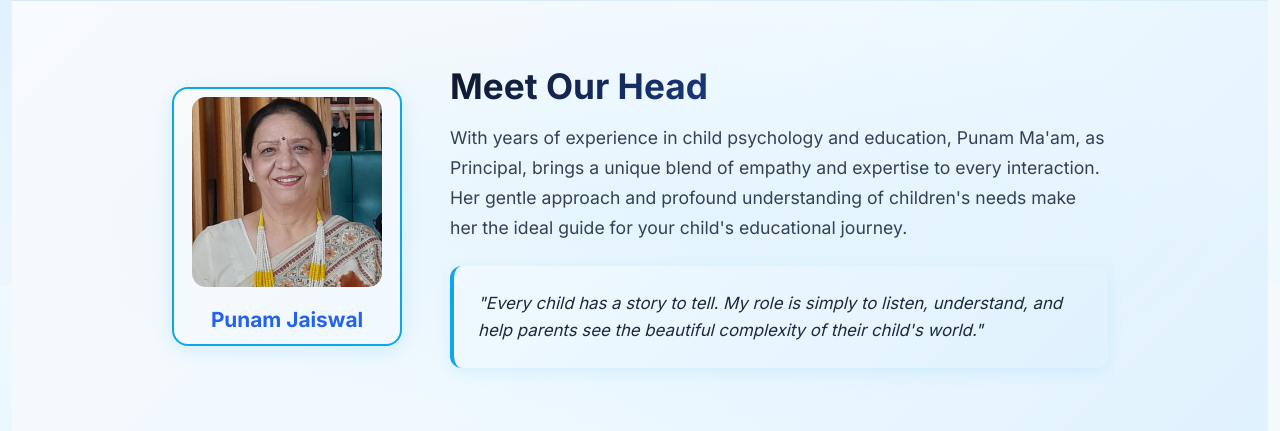
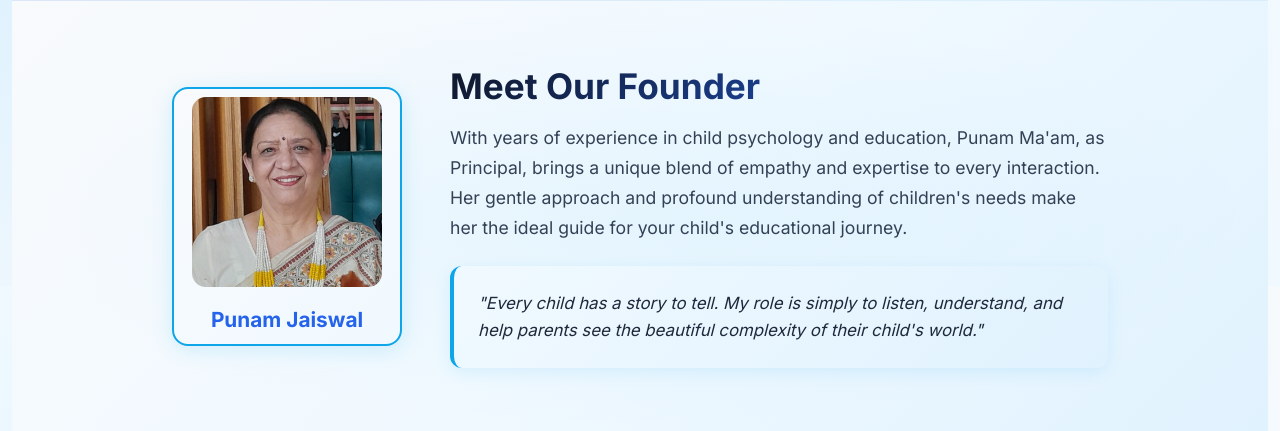
Before and after one commit to Projectworkpls/Final_Obs, a Flask app: page / in a window 1280 px wide. Shown: the part 514-945 px from the top of the page. Run offline with Flask 3, Linux system fonts and the light colour scheme; some libraries are stand-ins or nearby versions.

Commit message:
Update landing.html

```diff
--- a/templates/landing.html
+++ b/templates/landing.html
@@ -603,7 +603,7 @@ body {
             <div class="profile-name">Punam Jaiswal</div>
         </div>
         <div class="profile-info">
-            <h2 class="profile-title">Meet Our Head</h2>
+            <h2 class="profile-title">Meet Our Founder</h2>
             <p class="profile-description">
 With years of experience in child psychology and education, Punam Ma'am, as Principal, brings a unique blend of empathy and expertise to every interaction. Her gentle approach and profound understanding of children's needs make her the ideal guide for your child's educational journey.            </p>
             <div class="profile-highlight">
```
